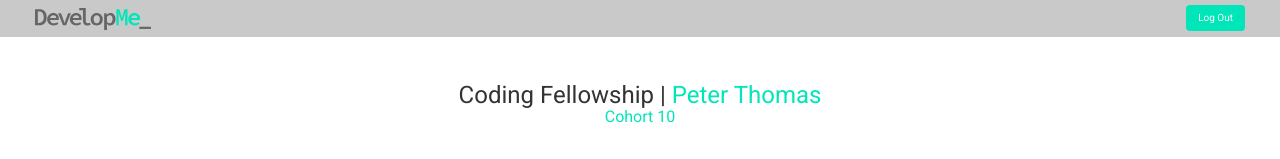
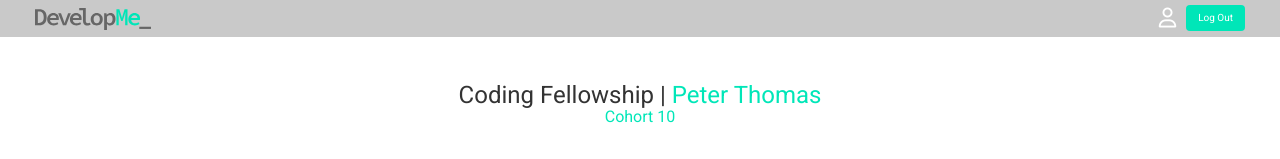
Before and after one commit to tombassrosenfeld/developme-prep-app, a React (Create React App) app: page /topics/1 in a window 1280 px wide. Shown: the top 159 px of the page. Built offline with nearby package versions, Linux system fonts and the light colour scheme.

Commit message:
user-icon added to topnav

```diff
--- a/src/components/Header.js
+++ b/src/components/Header.js
@@ -8,7 +8,8 @@ export default ({user, loggedIn, logOut}) => (
 				<Link className="home-link" to="/">
 					<div className="logo"></div>
 		  		</Link>
-				{loggedIn? <button className="btn btn-default pull-right btn-logout" onClick={ () => logOut() }>Log Out</button> : null}
+				{ loggedIn? <button className="btn btn-default pull-right btn-logout" onClick={ () => logOut() }>Log Out</button> : null}
+				{ loggedIn? <i className="fa fa-user-o pull-right" aria-hidden="true"></i> : null }
 			</div>
 		</div>
 
--- a/src/css/modules/header.scss
+++ b/src/css/modules/header.scss
@@ -57,6 +57,11 @@
 	margin: 0 1px;
 	cursor: pointer;
 }
+.fa-user-o {
+	color: $white;
+	font-size: 20px;
+	padding: 3px 10px 0 0;
+}
 
 
 /* Small Devices, Tablets */
--- a/src/css/output.css
+++ b/src/css/output.css
@@ -85,6 +85,11 @@ p {
   border-radius: 1px;
   margin: 0 1px;
   cursor: pointer; }
+
+.fa-user-o {
+  color: #FFF;
+  font-size: 20px;
+  padding: 3px 10px 0 0; }
 
 /* Small Devices, Tablets */
 @media only screen and (max-width: 768px) {
```
Also changed, not shown: 2 other files (tests, documents, lock files or other folders).
